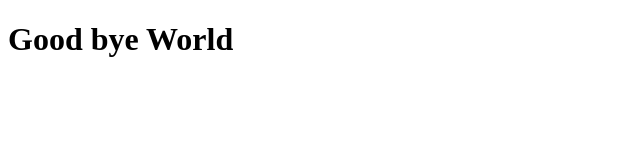
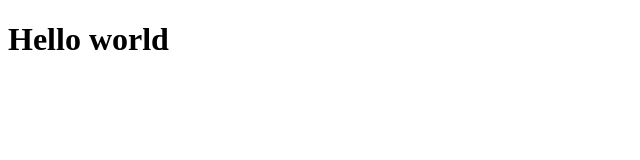
Before and after one commit to togrulmemmedov/praktika, a plain HTML site: page index2.2.html in a window 1280 px wide. Shown: the whole page, without its empty margins (0-640 px from the left). Drawn offline with Linux system fonts and the light colour scheme.

Commit message:
please change this line of code
brat zehmet olmasa bu hisseni deyis

```diff
--- a/index2.2.html
+++ b/index2.2.html
@@ -8,6 +8,6 @@
     <title>Document</title>
 </head>
 <body>
-    <h1>Good bye World</h1>
+    <h1>Hello world</h1>
 </body>
 </html>
```
